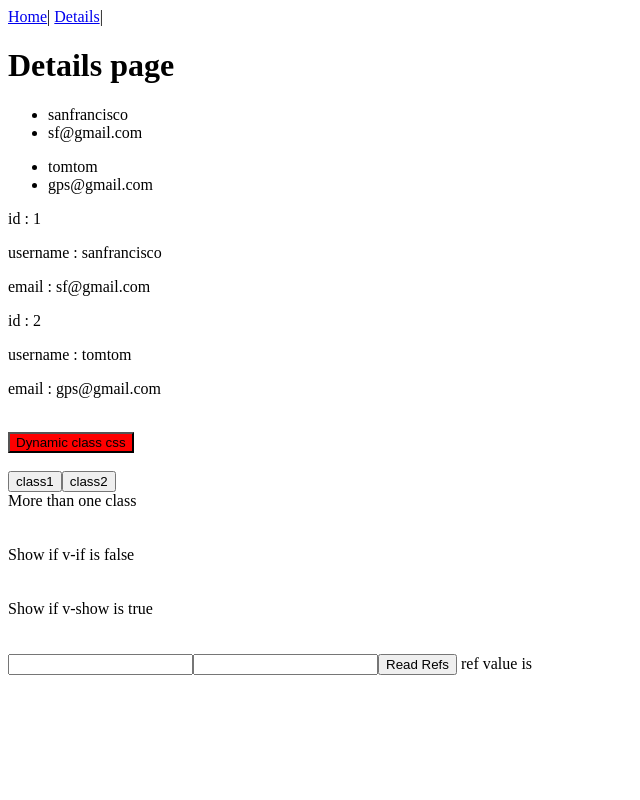
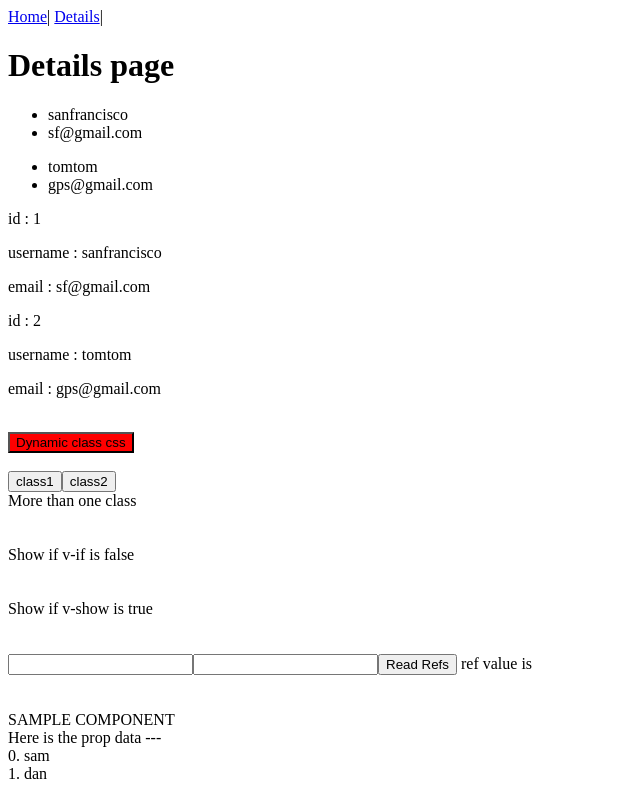
Before and after one commit to teemopower/vue-router-form, a Vue app: page /details in a window 1280 px wide. Shown: the whole page, without its empty margins (0-640 px from the left). Built offline with nearby package versions, Linux system fonts and the light colour scheme.

Commit message:
added props

```diff
--- a/src/components/Details.vue
+++ b/src/components/Details.vue
@@ -1,7 +1,7 @@
 <template>
   <div class="main-container">
     <h1>Details page</h1>
-    <ul v-for="test in testData" :key="test.id">
+    <ul v-for="test in testData">
       <li>{{ test.username }}</li>
       <li>{{ test.email }}</li>
     </ul>
@@ -33,17 +33,22 @@
     <input type="text" ref="luigi">
     <button @click="readRefs">Read Refs</button>
     ref value is {{ refValue }}
+    <br>
+    <component-sample :testProp="testPropData"/>
   </div>
 </template>
 
 <script>
+import Sample from "./Sample.vue";
+
 export default {
   name: "Details",
-  props: {
-    msg: String
+  components: {
+    "component-sample": Sample
   },
   data() {
     return {
+      testPropData: ["sam", "dan"],
       testData: [
         {
           id: "1",
@@ -63,6 +68,9 @@ export default {
       showExample: true,
       refValue: ""
     };
+  },
+  mounted() {
+    console.log("mounted");
   },
   methods: {
     readRefs() {
--- /dev/null
+++ b/src/components/Sample.vue
@@ -0,0 +1,23 @@
+<template>
+  <div class="main-container">
+    <br>
+    <br>SAMPLE COMPONENT
+    <br>Here is the prop data ---
+    <div v-for="(test, index) in testProp">{{index}}. {{ test }}</div>
+  </div>
+</template>
+
+<script>
+export default {
+  name: "Sample",
+  data() {
+    return {};
+  },
+  props: ["testProp"],
+  methods: {}
+};
+</script>
+
+<!-- Add "scoped" attribute to limit CSS to this component only -->
+<style scoped>
+</style>
```
